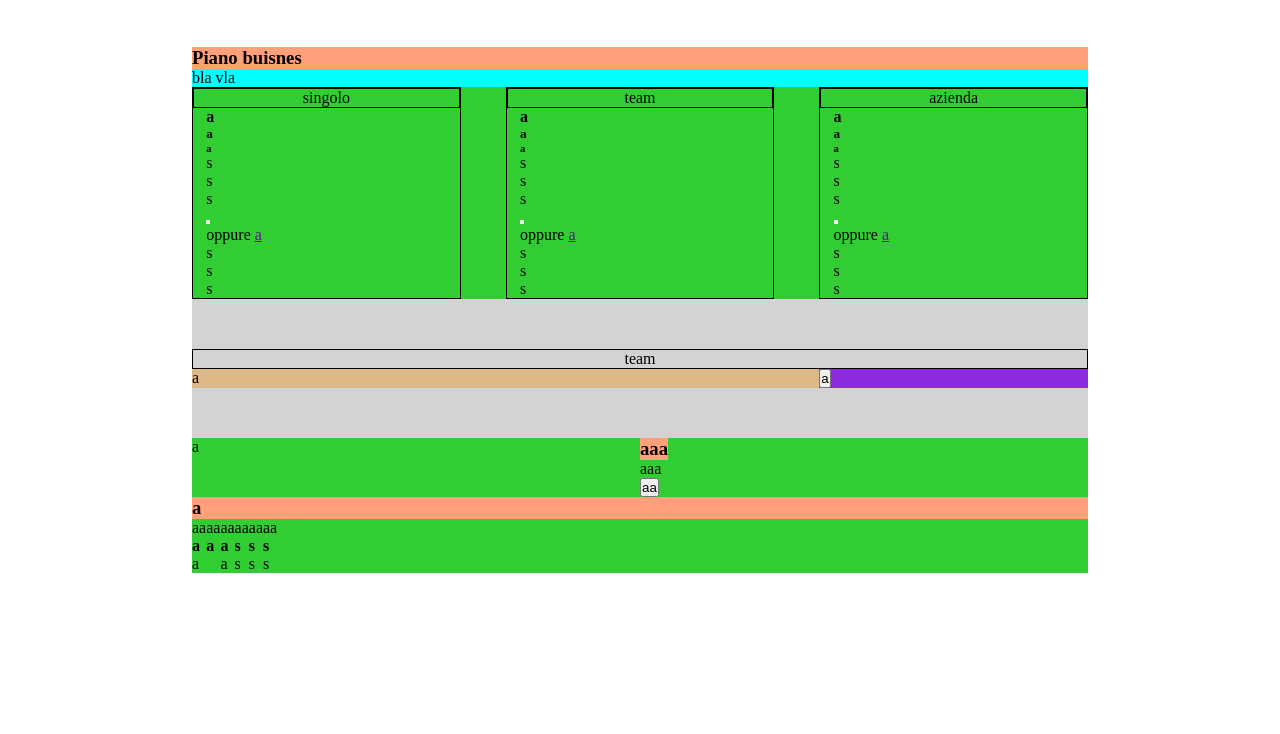
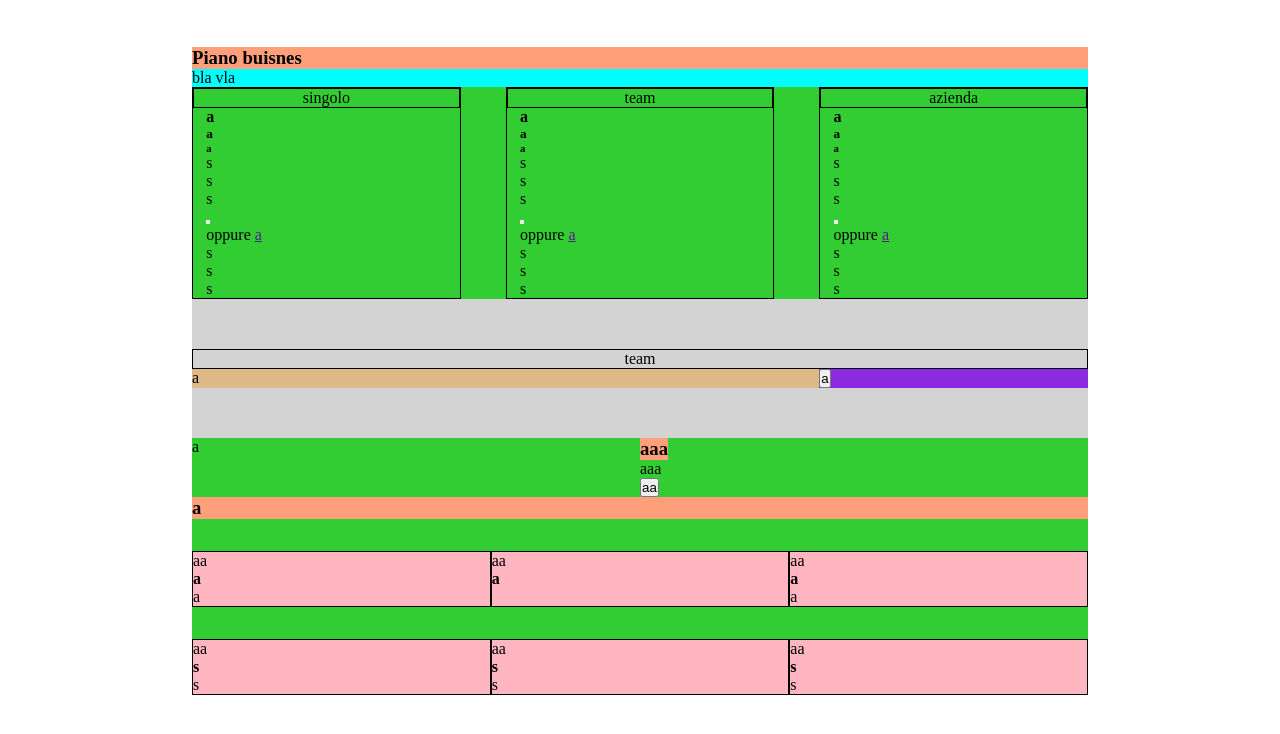
Before and after one commit to ImBlindForU/htmlcss-dropbox, a plain HTML site: page index.html in a window 1280 px wide. Shown: the part 296-1030 px from the top of the page. Before the commit the page ends 919 px from the top, so only its background shows below. Drawn offline with Linux system fonts and the light colour scheme.

Commit message:
6 colonne fatte

```diff
--- a/css/style.css
+++ b/css/style.css
@@ -196,5 +196,12 @@ ul{
 }
 
 /* caratteristiche */
+.col-car{
+    width: calc(100% / 3);
+    margin-top: 2rem;
 
+    /* debug */
+    background-color: lightpink;
+    border: 1px solid black;
+}
 /* /main */
```
